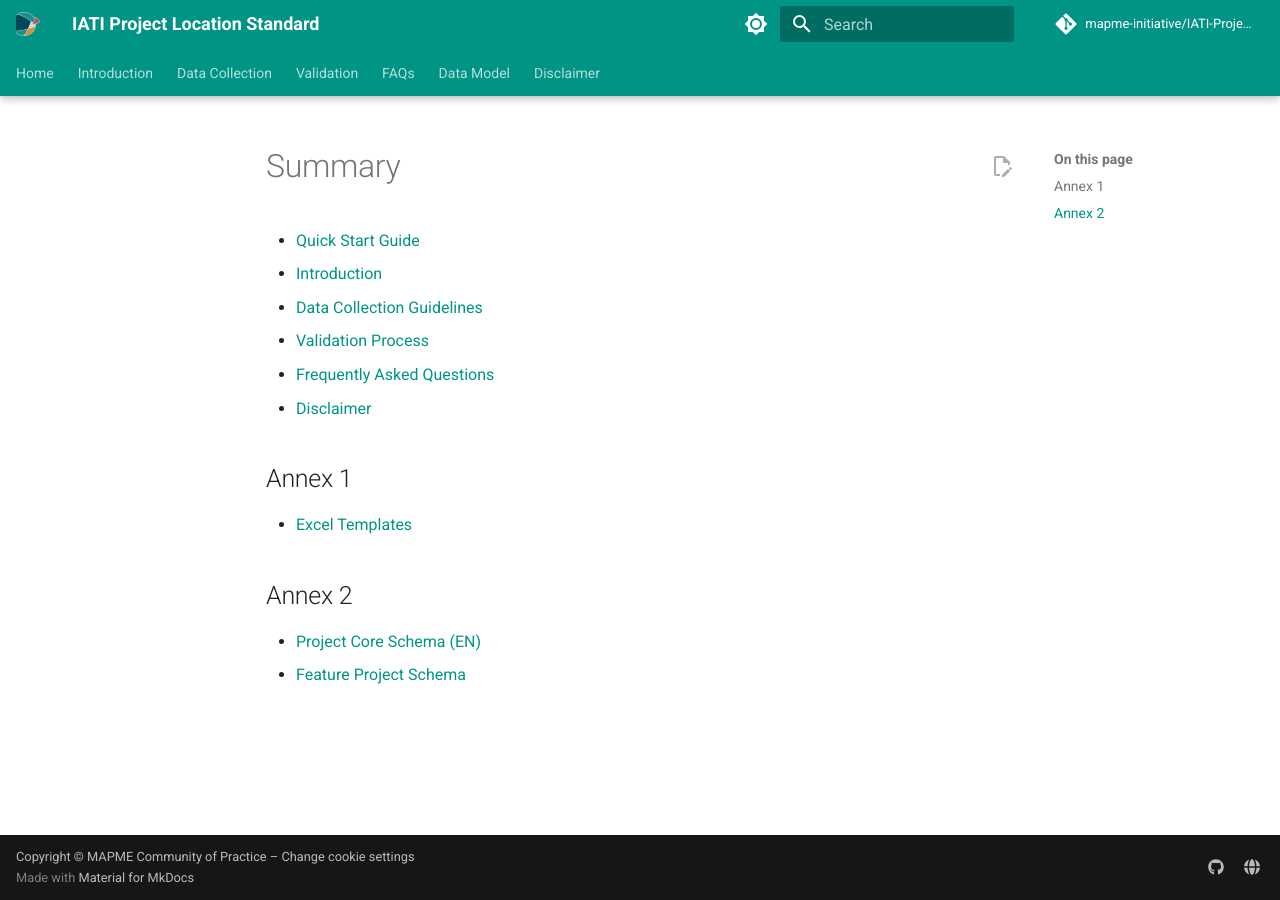
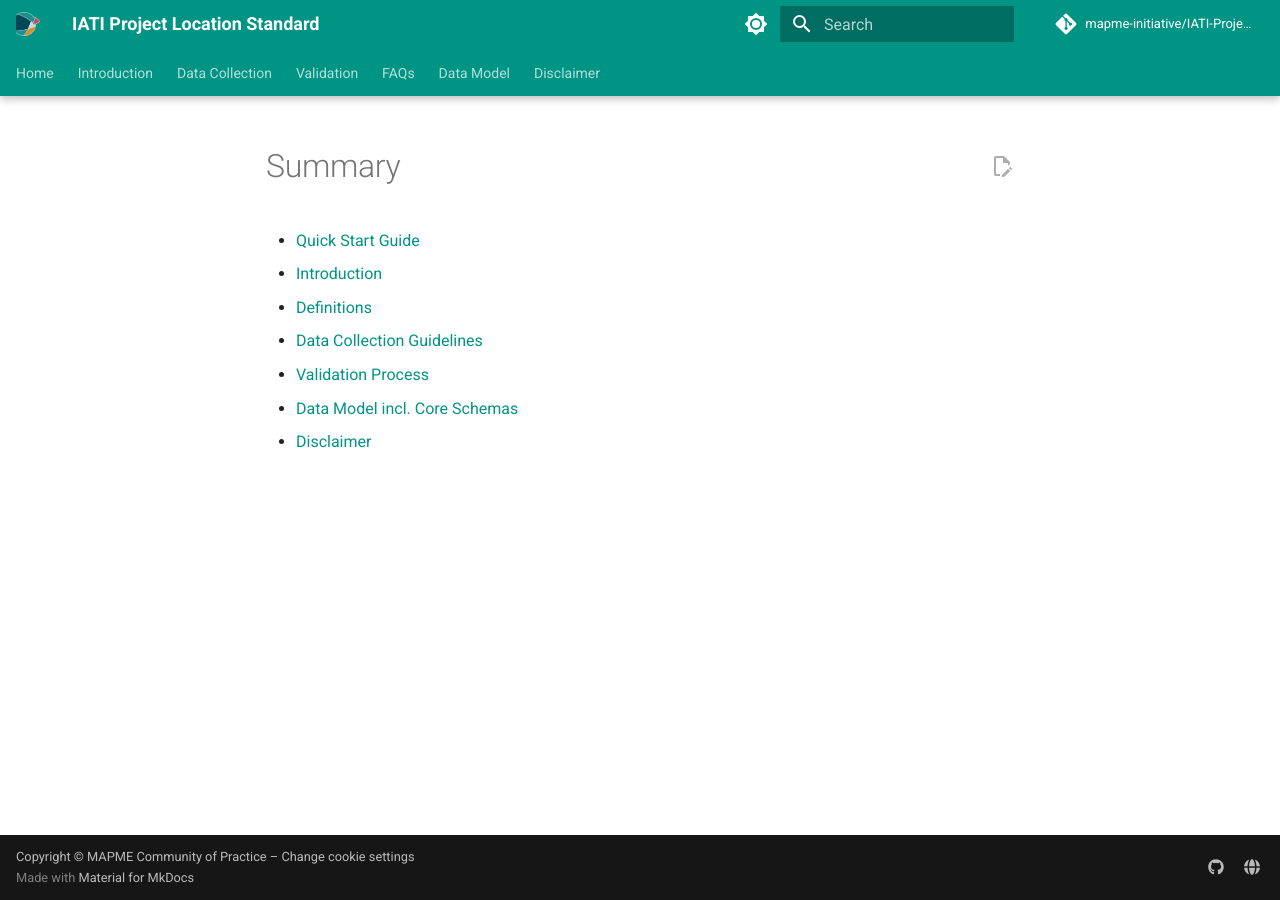
Before and after one commit to mapme-initiative/IATI-Project-Location-Standard, an MkDocs documentation site: the page built from docs/SUMMARY.md, in a window 1280 px wide. Built offline with MkDocs 1.6.1 and Material for MkDocs 9.7.7, drawn with Linux system fonts in a browser that asks for light colours; comment, search, counter and statistics services are not loaded.

Commit message:
Update SUMMARY.md

```diff
--- a/docs/SUMMARY.md
+++ b/docs/SUMMARY.md
@@ -2,14 +2,8 @@
 
 - [Quick Start Guide](./quickstart.md)
 - [Introduction](./introduction.md)
+- [Definitions](./faqs.md)
 - [Data Collection Guidelines](./collection.md)
 - [Validation Process](./validation.md)
-- [Frequently Asked Questions](./faqs.md)
+- [Data Model incl. Core Schemas](./data_model.md)
 - [Disclaimer](./disclaimer.md)
-
-## Annex 1
-- [Excel Templates](./annex1.md)
-
-## Annex 2
-- [Project Core Schema (EN)](./schemas/project_core_schema_en.md)
-- [Feature Project Schema](./schemas/feature_project_schema.md)
```
